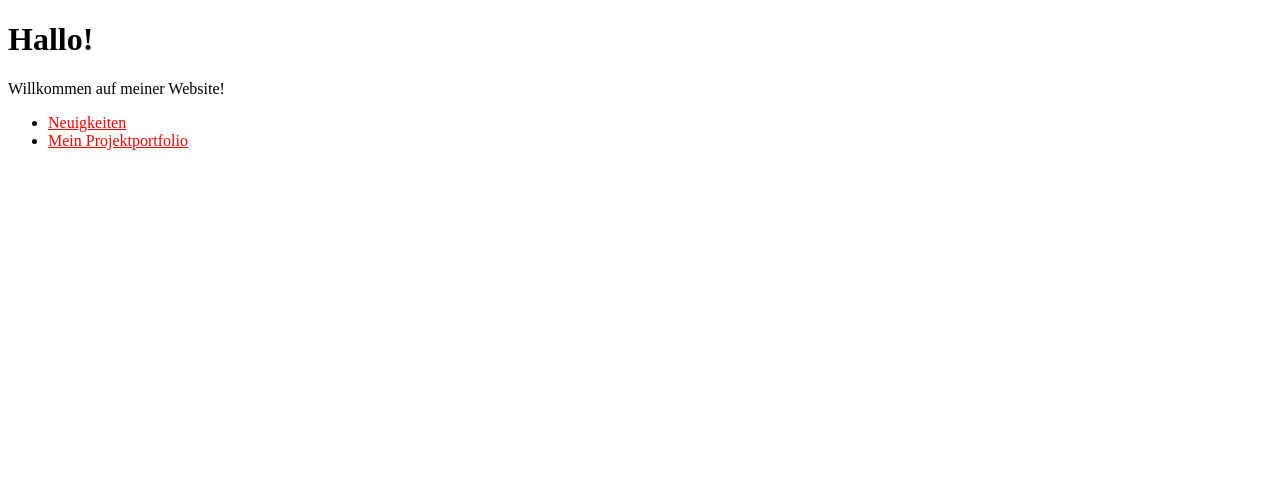
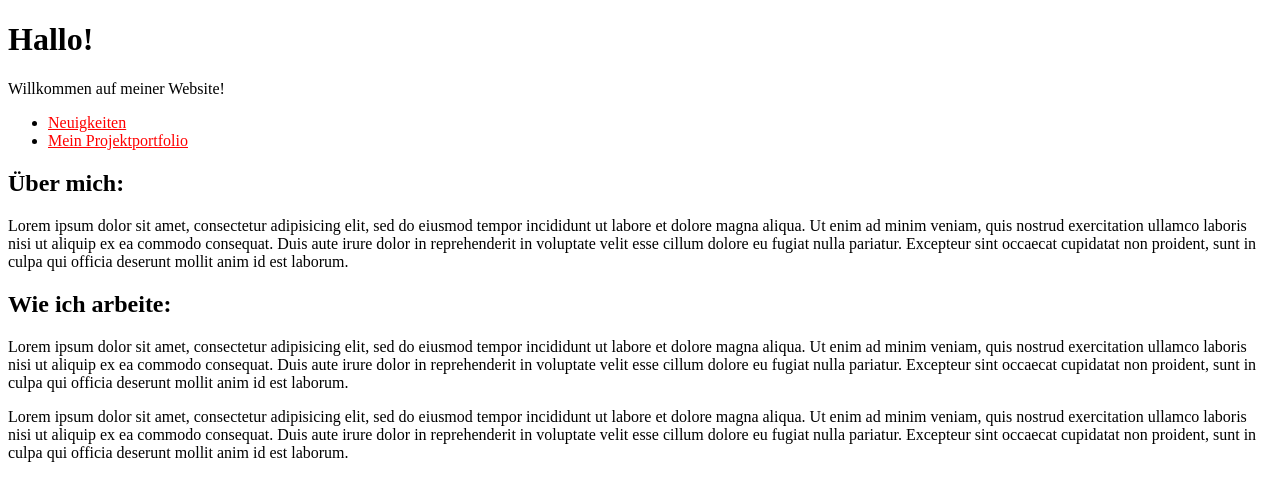
Before and after one commit to manserei/portfolio-exercise, a plain HTML site: page index.html in a window 1280 px wide. Drawn offline with Linux system fonts and the light colour scheme.

Commit message:
Add more exercise content

```diff
--- a/index.html
+++ b/index.html
@@ -17,6 +17,22 @@
         <li><a href="neuigkeiten.html">Neuigkeiten</a></li>
         <li><a href="projekte.html">Mein Projektportfolio</a></li>
       </ul>
+
+
+      <h2>Über mich:</h2>
+      <p>
+        Lorem ipsum dolor sit amet, consectetur adipisicing elit, sed do eiusmod tempor incididunt ut labore et dolore magna aliqua. Ut enim ad minim veniam, quis nostrud exercitation ullamco laboris nisi ut aliquip ex ea commodo consequat. Duis aute irure dolor in reprehenderit in voluptate velit esse cillum dolore eu fugiat nulla pariatur. Excepteur sint occaecat cupidatat non proident, sunt in culpa qui officia deserunt mollit anim id est laborum.
+      </p>
+
+      <h2>Wie ich arbeite:</h2>
+      <p>
+        Lorem ipsum dolor sit amet, consectetur adipisicing elit, sed do eiusmod tempor incididunt ut labore et dolore magna aliqua. Ut enim ad minim veniam, quis nostrud exercitation ullamco laboris nisi ut aliquip ex ea commodo consequat. Duis aute irure dolor in reprehenderit in voluptate velit esse cillum dolore eu fugiat nulla pariatur. Excepteur sint occaecat cupidatat non proident, sunt in culpa qui officia deserunt mollit anim id est laborum.
+      </p>
+      <p>
+        Lorem ipsum dolor sit amet, consectetur adipisicing elit, sed do eiusmod tempor incididunt ut labore et dolore magna aliqua. Ut enim ad minim veniam, quis nostrud exercitation ullamco laboris nisi ut aliquip ex ea commodo consequat. Duis aute irure dolor in reprehenderit in voluptate velit esse cillum dolore eu fugiat nulla pariatur. Excepteur sint occaecat cupidatat non proident, sunt in culpa qui officia deserunt mollit anim id est laborum.
+      </p>
+
+
     </div>
   </body>
 </html>
```
Also changed, not shown: projekte.html (+12 -0 lines), images/chainsaw_l.jpg (added), images/chainsaw_s.jpg (added), images/chainsaw_xl.jpg (added), images/chainsaw_xl_lossy.jpg (added), images/kitchen_l.jpg (added), images/kitchen_s.jpg (added), images/kitchen_xl.jpg (added), images/kitchen_xl_lossy.jpg (added).
